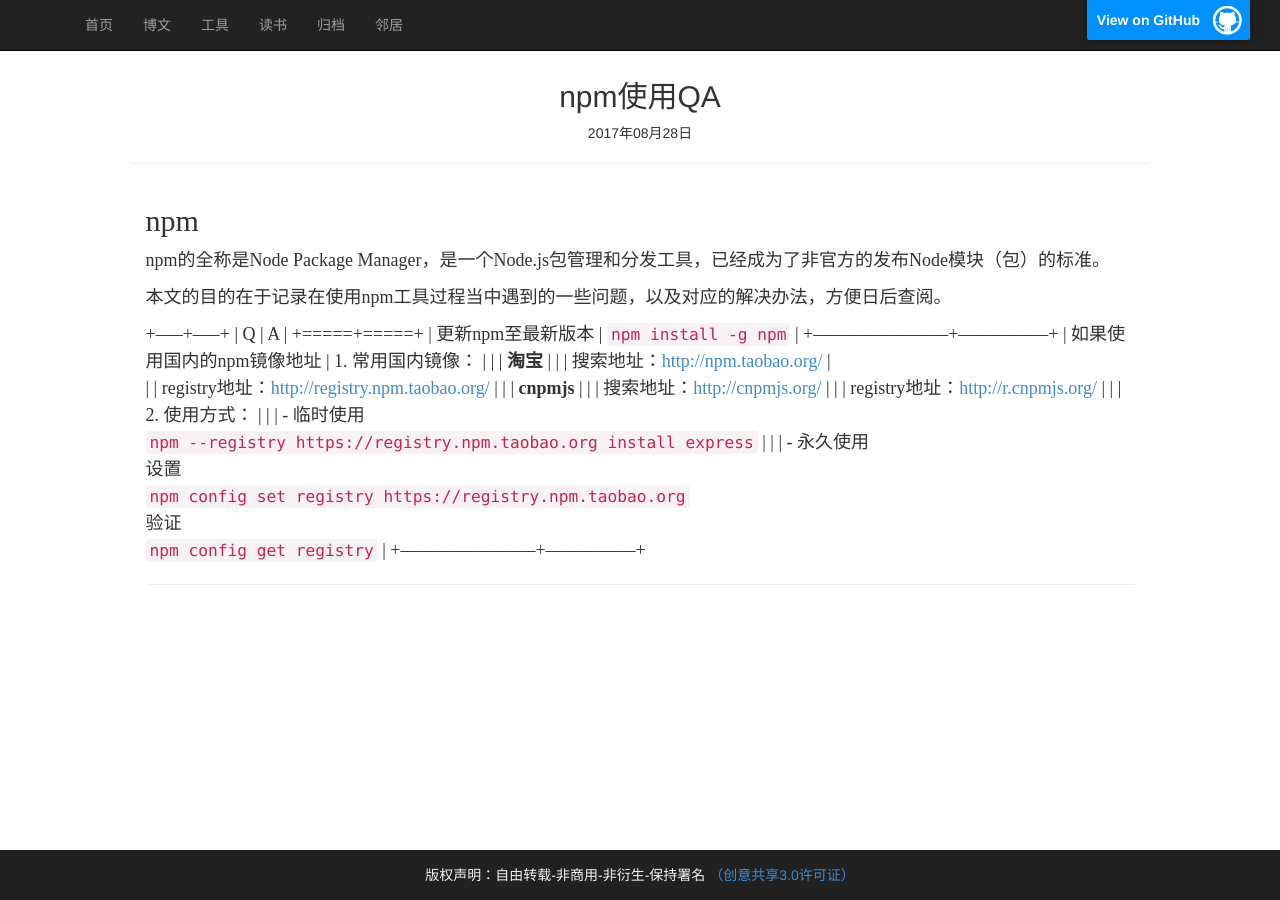
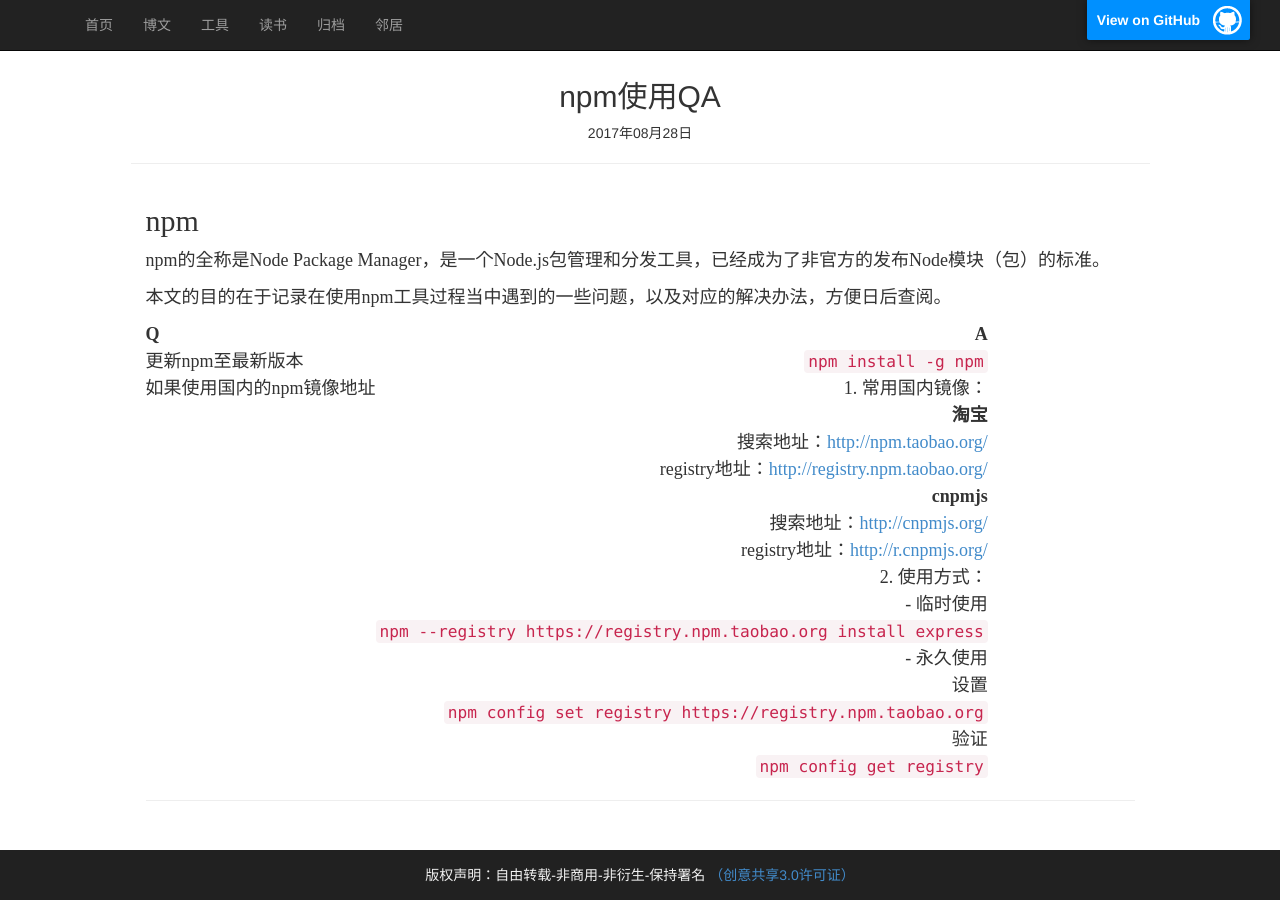
Before and after one commit to sheleng/sheleng.github.io, a Jekyll site: the page built from _posts/blogs/2017-08-28-npm-qa.md, in a window 1280 px wide. Built offline with Jekyll 4.4.1, drawn with Linux system fonts in a browser that asks for light colours; comment, search, counter and statistics services are not loaded.

Commit message:
添加博文《npm使用QA》

```diff
--- a/_posts/blogs/2017-08-28-npm-qa.md
+++ b/_posts/blogs/2017-08-28-npm-qa.md
@@ -11,12 +11,10 @@
 
 本文的目的在于记录在使用npm工具过程当中遇到的一些问题，以及对应的解决办法，方便日后查阅。
 
-+-----+-----+
 |  Q  |  A  |
-+=====+=====+
+| --- |----:|
 | 更新npm至最新版本 | `npm install -g npm` |
-+-----------------------+---------------+
-| 如果使用国内的npm镜像地址 | 1. 常用国内镜像： |
+| 如果使用国内的npm镜像地址 | 1. 常用国内镜像：|
 |                       | **淘宝** |
 |                       | 搜索地址：[http://npm.taobao.org/](http://npm.taobao.org/) |
 |                       | registry地址：[http://registry.npm.taobao.org/](http://registry.npm.taobao.org/) |
@@ -26,4 +24,3 @@
 |                       | 2. 使用方式： |
 |                       | - 临时使用 <br>`npm --registry https://registry.npm.taobao.org install express` |
 |                       | - 永久使用 <br>设置<br>`npm config set registry https://registry.npm.taobao.org`<br>验证<br>`npm config get registry` |
-+-----------------------+---------------+
```
